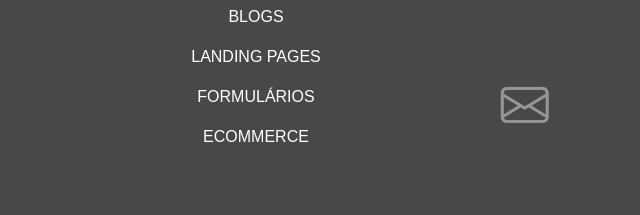
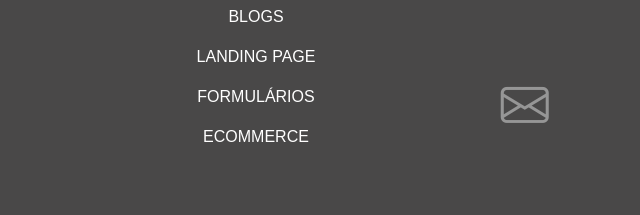
Before and after one commit to heronts97/Portifolio, a website: page index.html in a window 1280 px wide. Shown: the part 2145-2360 px from the top of the page, 218-858 px from the left. Drawn offline with nearby package versions, Linux system fonts and the light colour scheme.

Commit message:
reformulação-part-3

```diff
--- a/index.html
+++ b/index.html
@@ -244,7 +244,7 @@
               <div class="col-6 col-sm-6 "><img src="imagens/sticker (1).png" alt="" style="width: 200px;"></div>
               <div class="col-6 col-sm-6 ">
                 <p>BLOGS</p>
-                <p>LANDING PAGES</p>
+                <p>LANDING PAGE</p>
                 <p>FORMULÁRIOS</p>
                 <p>ECOMMERCE</p>
                 <p></p>
@@ -267,17 +267,6 @@
 
         </footer>
 
-
-
-
-
-
-
-
-
-
-
-
       <!--Bootstrap script-->
       <script src="https://cdn.jsdelivr.net/npm/bootstrap@5.3.0-alpha2/dist/js/bootstrap.bundle.min.js" integrity="sha384-qKXV1j0HvMUeCBQ+QVp7JcfGl760yU08IQ+GpUo5hlbpg51QRiuqHAJz8+BrxE/N" crossorigin="anonymous"></script>
       <!--link de ANIMAÇAO DE FONTE-->
```
